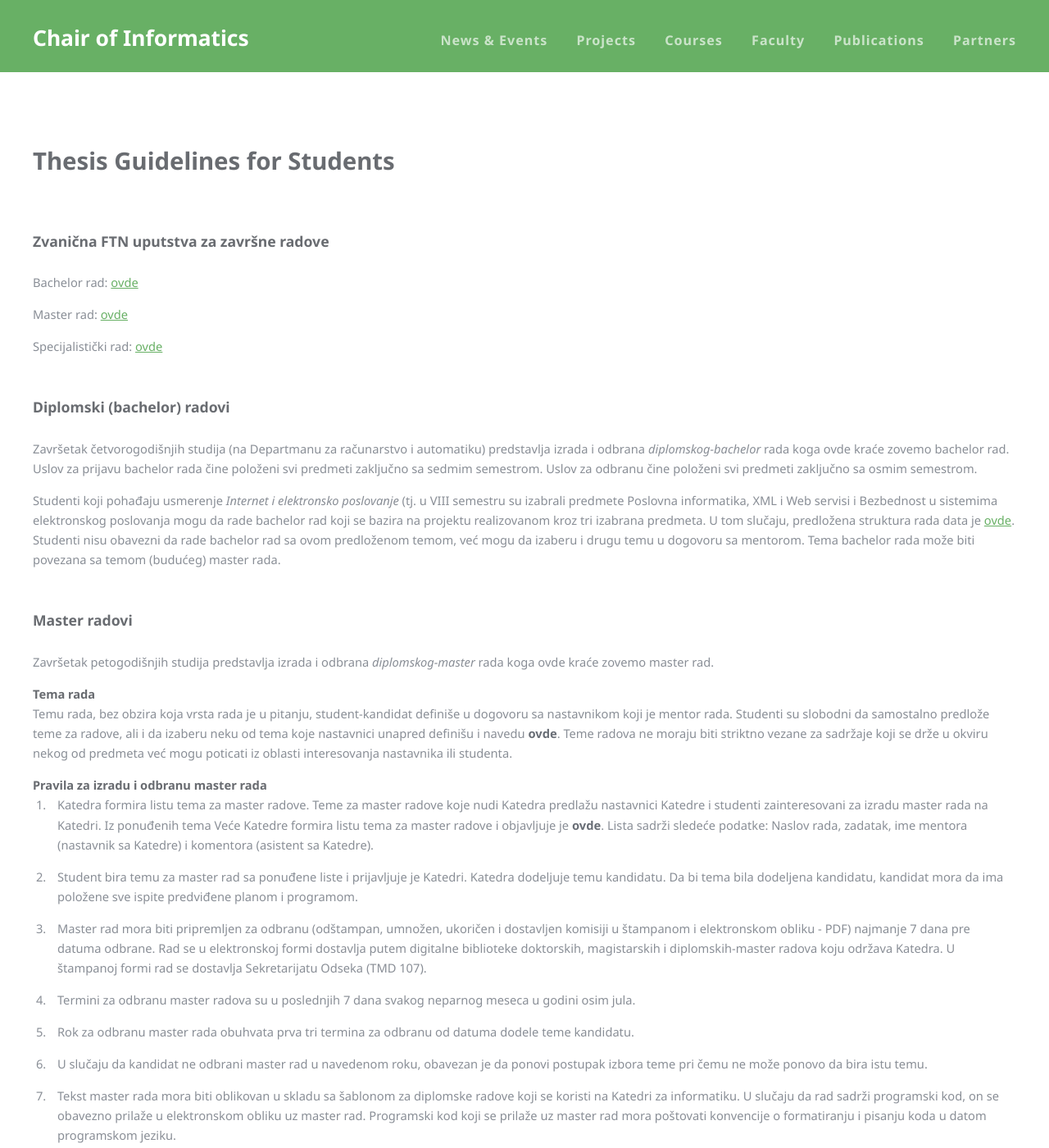
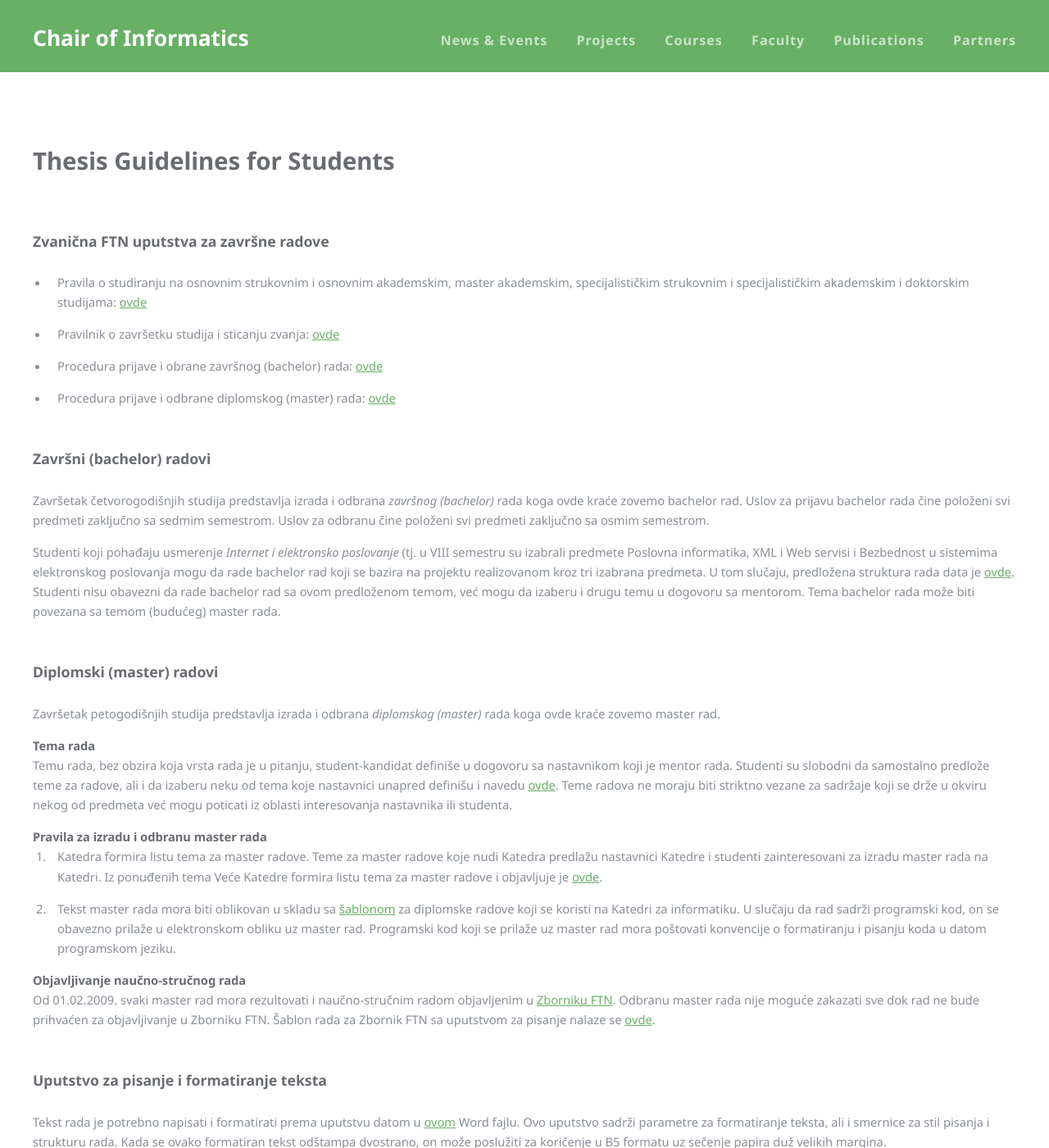
Before and after one commit to unsftn/informatika, a Jekyll site: the page built from thesis.md, in a window 1280 px wide and 1400 px high. Shown: the whole window at 82% size. Built offline with Jekyll 4.4.1, drawn with Linux system fonts in a browser that asks for light colours; some of the changed text lies outside the part shown.

Commit message:
Popravljeni linkovi o diplomskim radovima na FTN sajtu.

```diff
--- a/thesis.md
+++ b/thesis.md
@@ -7,30 +7,35 @@
 
 ### Zvanična FTN uputstva za završne radove
 
-Bachelor rad: [ovde](http://www.ftn.uns.ac.rs/_data/pdf/bachelor.pdf)
+- Pravila o studiranju na osnovnim strukovnim i osnovnim akademskim, master akademskim, specijalističkim strukovnim i specijalističkim akademskim i doktorskim studijama: [ovde](http://www.ftn.uns.ac.rs/332363731/pravila-o-studiranju-na-osnovnim-strukovnim-i-osnovnim-akademskim--master-akademskim--specijalistickim-strukovnim-i-specijalistickim--akademskim-i-doktorskim-studijama)
 
-Master rad: [ovde](http://www.ftn.uns.ac.rs/_data/pdf/master.pdf)
+- Pravilnik o završetku studija i sticanju zvanja: [ovde](http://www.ftn.uns.ac.rs/n1215374580/pravilnik-o-zavrsetku-studija-i-sticanju-zvanja)
 
-Specijalistički rad: [ovde](http://www.ftn.uns.ac.rs/_data/pdf/specijalisti.pdf)
+- Procedura prijave i obrane završnog (bachelor) rada: [ovde](http://ftn.uns.ac.rs/n725086141/uputstvo-za-bachelor-rad)
 
-### Diplomski (bachelor) radovi
+- Procedura prijave i odbrane diplomskog (master) rada: [ovde](https://web.archive.org/web/20120514094513/http://www.ftn.uns.ac.rs/_data/pdf/master.pdf)
 
-Završetak četvorogodišnjih studija (na Departmanu za računarstvo i automatiku) predstavlja izrada i odbrana *diplomskog-bachelor* rada koga ovde kraće zovemo bachelor rad. Uslov za prijavu bachelor rada čine položeni svi predmeti zaključno sa sedmim semestrom. Uslov za odbranu čine položeni svi predmeti zaključno sa osmim semestrom.
+### Završni (bachelor) radovi
+
+Završetak četvorogodišnjih studija predstavlja izrada i odbrana *završnog (bachelor)* rada koga ovde kraće zovemo bachelor rad. Uslov za prijavu bachelor rada čine položeni svi predmeti zaključno sa sedmim semestrom. Uslov za odbranu čine položeni svi predmeti zaključno sa osmim semestrom.
 
 Studenti koji pohađaju usmerenje *Internet i elektronsko poslovanje* (tj. u VIII semestru su izabrali predmete Poslovna informatika, XML i Web servisi i Bezbednost u sistemima elektronskog poslovanja mogu da rade bachelor rad koji se bazira na projektu realizovanom kroz tri izabrana predmeta. U tom slučaju, predložena struktura rada data je [ovde]({{ "/files/thesis/bachelor-elpos.pdf" | prepend: site.baseurl }}). Studenti nisu obavezni da rade bachelor rad sa ovom predloženom temom, već mogu da izaberu i drugu temu u dogovoru sa mentorom. Tema bachelor rada može biti povezana sa temom (budućeg) master rada.
 
-### Master radovi
+### Diplomski (master) radovi
 
-Završetak petogodišnjih studija predstavlja izrada i odbrana *diplomskog-master* rada koga ovde kraće zovemo master rad.
+Završetak petogodišnjih studija predstavlja izrada i odbrana *diplomskog (master)* rada koga ovde kraće zovemo master rad.
 
 #### Tema rada
 
-Temu rada, bez obzira koja vrsta rada je u pitanju, student-kandidat definiše u dogovoru sa nastavnikom koji je mentor rada. Studenti su slobodni da samostalno predlože teme za radove, ali i da izaberu neku od tema koje nastavnici unapred definišu i navedu **ovde**. Teme radova ne moraju biti striktno vezane za sadržaje koji se drže u okviru nekog od predmeta već mogu poticati iz oblasti interesovanja nastavnika ili studenta.
+Temu rada, bez obzira koja vrsta rada je u pitanju, student-kandidat definiše u dogovoru sa nastavnikom koji je mentor rada. Studenti su slobodni da samostalno predlože teme za radove, ali i da izaberu neku od tema koje nastavnici unapred definišu i navedu [ovde](https://docs.google.com/document/d/1vOGYSdLSaas8wmQJIZLm3cUTb4w_2Q4xxdc_P-cQ5NY/edit?usp=sharing). Teme radova ne moraju biti striktno vezane za sadržaje koji se drže u okviru nekog od predmeta već mogu poticati iz oblasti interesovanja nastavnika ili studenta.
 
 #### Pravila za izradu i odbranu master rada
 
-1. Katedra formira listu tema za master radove. Teme za master radove koje nudi Katedra predlažu nastavnici Katedre i studenti zainteresovani za izradu master rada na Katedri. Iz ponuđenih tema Veće Katedre formira listu tema za master radove i objavljuje je **ovde**. Lista sadrži sledeće podatke: Naslov rada, zadatak, ime mentora (nastavnik sa Katedre) i komentora (asistent sa Katedre).
+1. Katedra formira listu tema za master radove. Teme za master radove koje nudi Katedra predlažu nastavnici Katedre i studenti zainteresovani za izradu master rada na Katedri. Iz ponuđenih tema Veće Katedre formira listu tema za master radove i objavljuje je [ovde](https://docs.google.com/document/d/1vOGYSdLSaas8wmQJIZLm3cUTb4w_2Q4xxdc_P-cQ5NY/edit?usp=sharing).
 
+1. Tekst master rada mora biti oblikovan u skladu sa [šablonom]({{"/files/thesis/diplomski-sablon.doc" | prepend: site.baseurl}}) za diplomske radove koji se koristi na Katedri za informatiku. U slučaju da rad sadrži programski kod, on se obavezno prilaže u elektronskom obliku uz master rad. Programski kod koji se prilaže uz master rad mora poštovati konvencije o formatiranju i pisanju koda u datom programskom jeziku.
+
+<!---
 1. Student bira temu za master rad sa ponuđene liste i prijavljuje je Katedri. Katedra dodeljuje temu kandidatu. Da bi tema bila dodeljena kandidatu, kandidat mora da ima položene sve ispite predviđene planom i programom.
 
 1. Master rad mora biti pripremljen za odbranu (odštampan, umnožen, ukoričen i dostavljen komisiji u štampanom i elektronskom obliku - PDF) najmanje 7 dana pre datuma odbrane. Rad se u elektronskoj formi dostavlja putem digitalne biblioteke doktorskih, magistarskih i diplomskih-master radova koju održava Katedra. U štampanoj formi rad se dostavlja Sekretarijatu Odseka (TMD 107).
@@ -40,18 +45,15 @@
 1. Rok za odbranu master rada obuhvata prva tri termina za odbranu od datuma dodele teme kandidatu.
 
 1. U slučaju da kandidat ne odbrani master rad u navedenom roku, obavezan je da ponovi postupak izbora teme pri čemu ne može ponovo da bira istu temu.
+-->
 
-1. Tekst master rada mora biti oblikovan u skladu sa šablonom za diplomske radove koji se koristi na Katedri za informatiku. U slučaju da rad sadrži programski kod, on se obavezno prilaže u elektronskom obliku uz master rad. Programski kod koji se prilaže uz master rad mora poštovati konvencije o formatiranju i pisanju koda u datom programskom jeziku.
-
+<!---
 1. Ova pravila stupaju na snagu sa 01.10.2007. godine i važe za master radove prihvaćene od datuma njihovog stupanja na snagu. Izuzetak je tačka 4 (termini za odbrane) koja važi za sve diplomske i master radove čija je izrada u toku i koji se ne odbrane do datum stupanja pravila na snagu.
+-->
 
 #### Objavljivanje naučno-stručnog rada
 
-Od 01.02.2009. svaki master rad mora rezultovati i naučno-stručnim radom objavljenim u [Zborniku FTN](http://www.zbornik.ftn.uns.ac.rs). Odbranu master rada nije moguće zakazati sve dok rad ne bude prihvaćen za objavljivanje u Zborniku FTN.
-
-### Diplomski radovi
-
-Studenti koji studiraju po nekom od starih nastavnih planova, imaju pravo da rade i brane '''diplomski''' rad. Napomene date za master radove odnose se i na diplomske radove, s tim što objavljivanje naučno/stručnog rada nije obavezno.
+Od 01.02.2009. svaki master rad mora rezultovati i naučno-stručnim radom objavljenim u [Zborniku FTN](http://www.ftn.uns.ac.rs/758115155). Odbranu master rada nije moguće zakazati sve dok rad ne bude prihvaćen za objavljivanje u Zborniku FTN. Šablon rada za Zbornik FTN sa uputstvom za pisanje nalaze se [ovde](http://www.ftn.uns.ac.rs/1412078037/).
 
 ### Uputstvo za pisanje i formatiranje teksta
 
```
